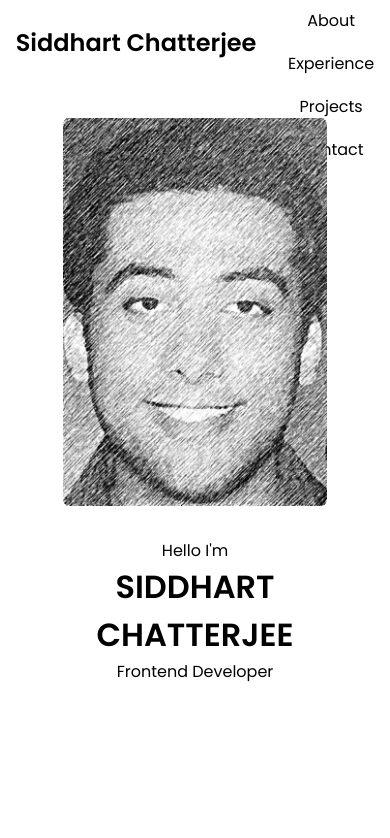
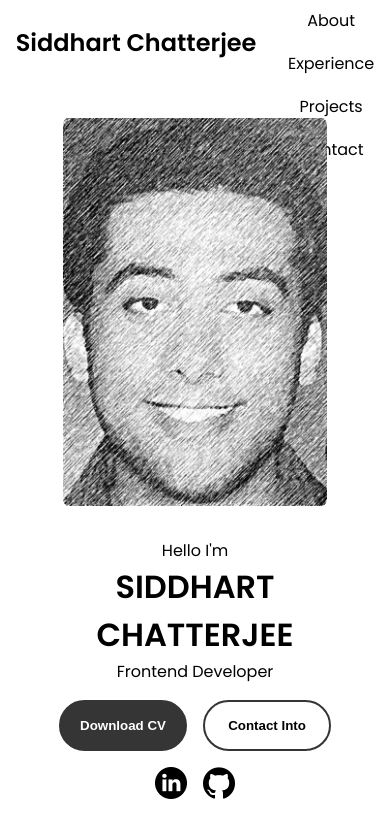
Before and after one commit to elSiD1011/Portfolio, a plain HTML site: page index.html in a window 390 px wide. Drawn offline with Linux system fonts and the light colour scheme.

Commit message:
[Task] : Responsive Profile Section [July 10 ,5

```diff
--- a/index.html
+++ b/index.html
@@ -29,7 +29,15 @@
         <div class="profile-text-container">
           <p class="text-1">Hello I'm</p>
           <h1 class="title">SIDDHART CHATTERJEE</h1>
-          <div class="text-2">Frontend Developer</div>
+          <p class="text-2">Frontend Developer</p>
+          <div class="btn-container">
+            <button class="btn btn-color-1">Download CV</button>
+            <button class="btn btn-color-2">Contact Into</button>
+          </div>
+          <div class="social-container">
+            <img src="./assets/linkedin.png" alt="linkedin" class="icon">
+            <img src="./assets/github.png" alt="github" class="icon">
+          </div>
         </div>
       </div>
     </section>
--- a/utils/main.css
+++ b/utils/main.css
@@ -101,6 +101,62 @@ section {
     text-align: center;
 }
 
+/* BUTTONS */
+.btn {
+    font-weight: 600;
+    padding: 1rem;
+    width: 8rem;
+    border-radius: 2rem;
+}
+
+.btn-container {
+    display: flex;
+    justify-content: center;
+    gap: 1rem;
+    margin-top: 1rem;
+}
+
+.btn-color-1 , .btn-color-2 {
+    border: rgb(53, 53, 53) solid 2px;
+}
+
+.btn-color-1:hover , .btn-color-2:hover {
+    cursor:pointer;
+}
+
+.btn-color-1,
+.btn-color-2:hover {
+  background: rgb(53, 53, 53);
+  color: white;
+}
+
+.btn-color-1:hover {
+  background: rgb(0, 0, 0);
+}
+
+.btn-color-2 {
+  background: none;
+}
+
+.btn-color-2:hover {
+  border: rgb(255, 255, 255) 0.1rem solid;
+}
+
+/* SOCIAL ICON */
+
+.social-container {
+    display: flex;
+    justify-content: center;
+    gap: 1rem;
+    margin-top: 1rem;
+}
+
+
+.icon {
+    cursor: pointer;
+    height: 2rem;
+}
+
 
 
 /* Media Queries For Responsive Design */
```
